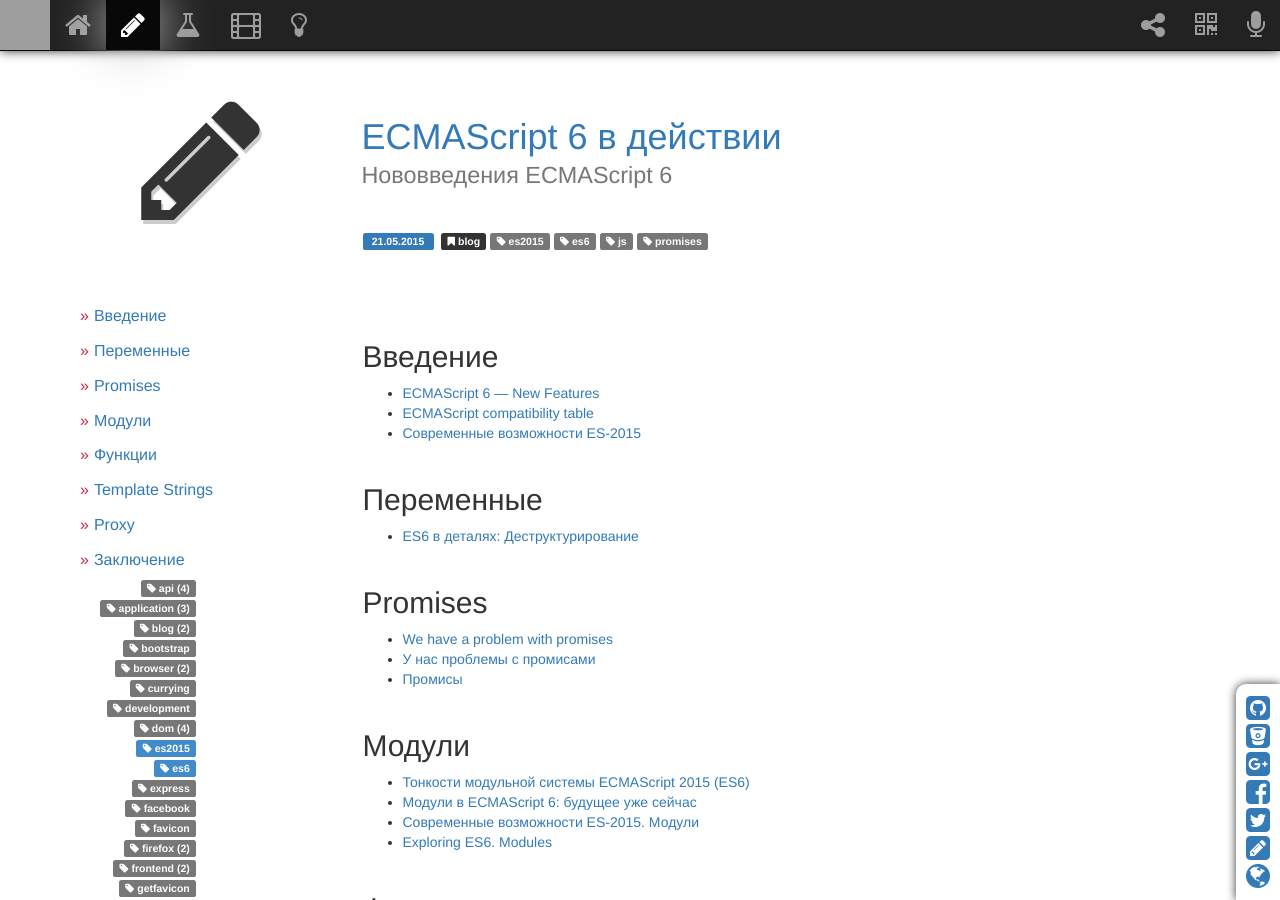
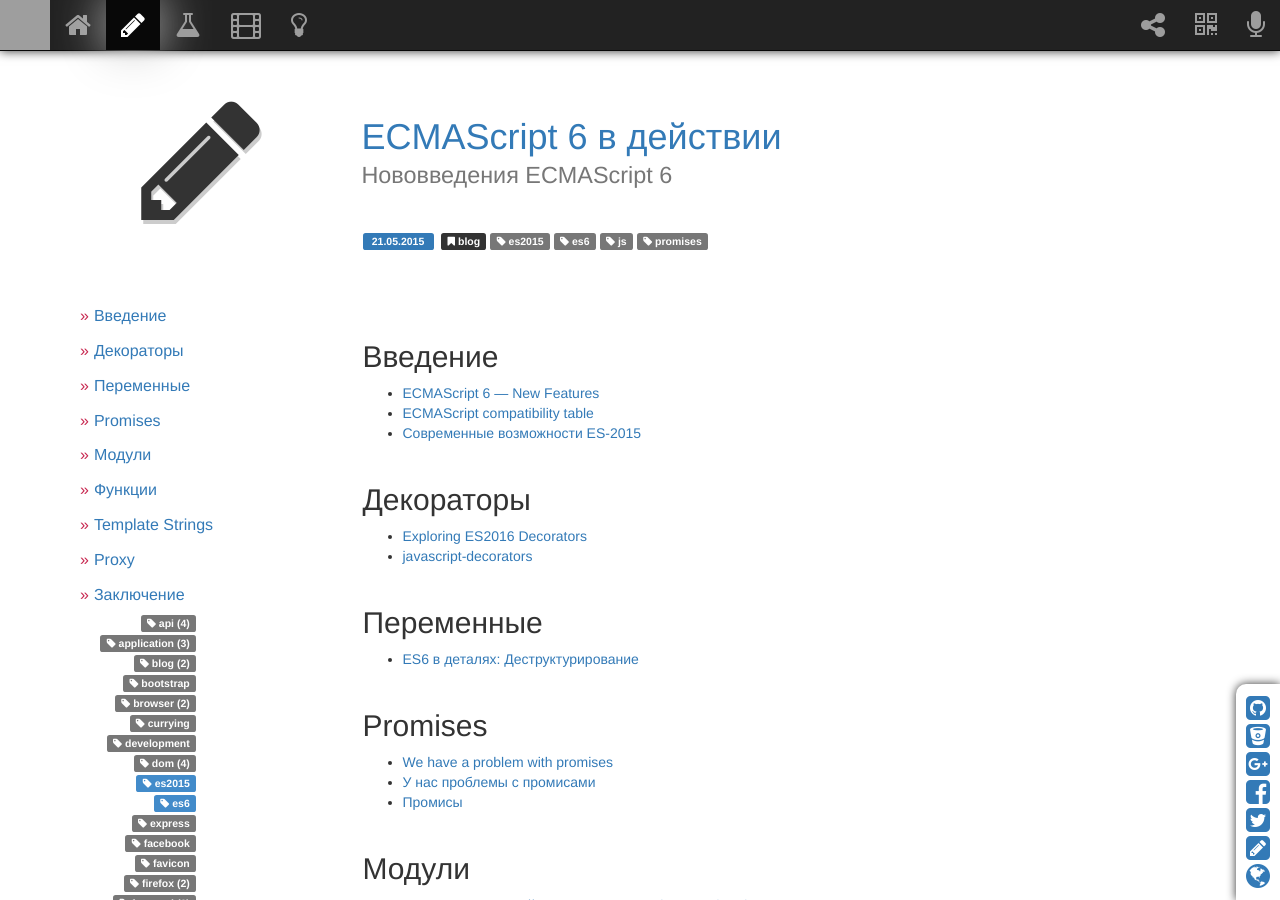
Before and after one commit to sergeymakoveev/sergeymakoveev.github.com, a Jekyll site: the page built from _posts/2015-05-21-js.es6.md, in a window 1280 px wide and 900 px high. Built offline with Jekyll 4.4.1, drawn with Linux system fonts in a browser that asks for light colours; nearby versions of some CDN libraries; comment, search, counter and statistics services are not loaded; grey boxes are pictures that could not be loaded.

Commit message:
[#] update content

```diff
--- a/_posts/2015-05-21-js.es6.md
+++ b/_posts/2015-05-21-js.es6.md
@@ -12,6 +12,11 @@
 *   [ECMAScript 6 — New Features](http://es6-features.org/)
 *   [ECMAScript compatibility table](https://kangax.github.io/compat-table/es6/)
 *   [Современные возможности ES-2015](https://learn.javascript.ru/es-modern)
+
+
+## Декораторы
+*   [Exploring ES2016 Decorators](https://medium.com/google-developers/exploring-es7-decorators-76ecb65fb841)
+*   [javascript-decorators](https://github.com/wycats/javascript-decorators)
 
 
 ## Переменные
```
